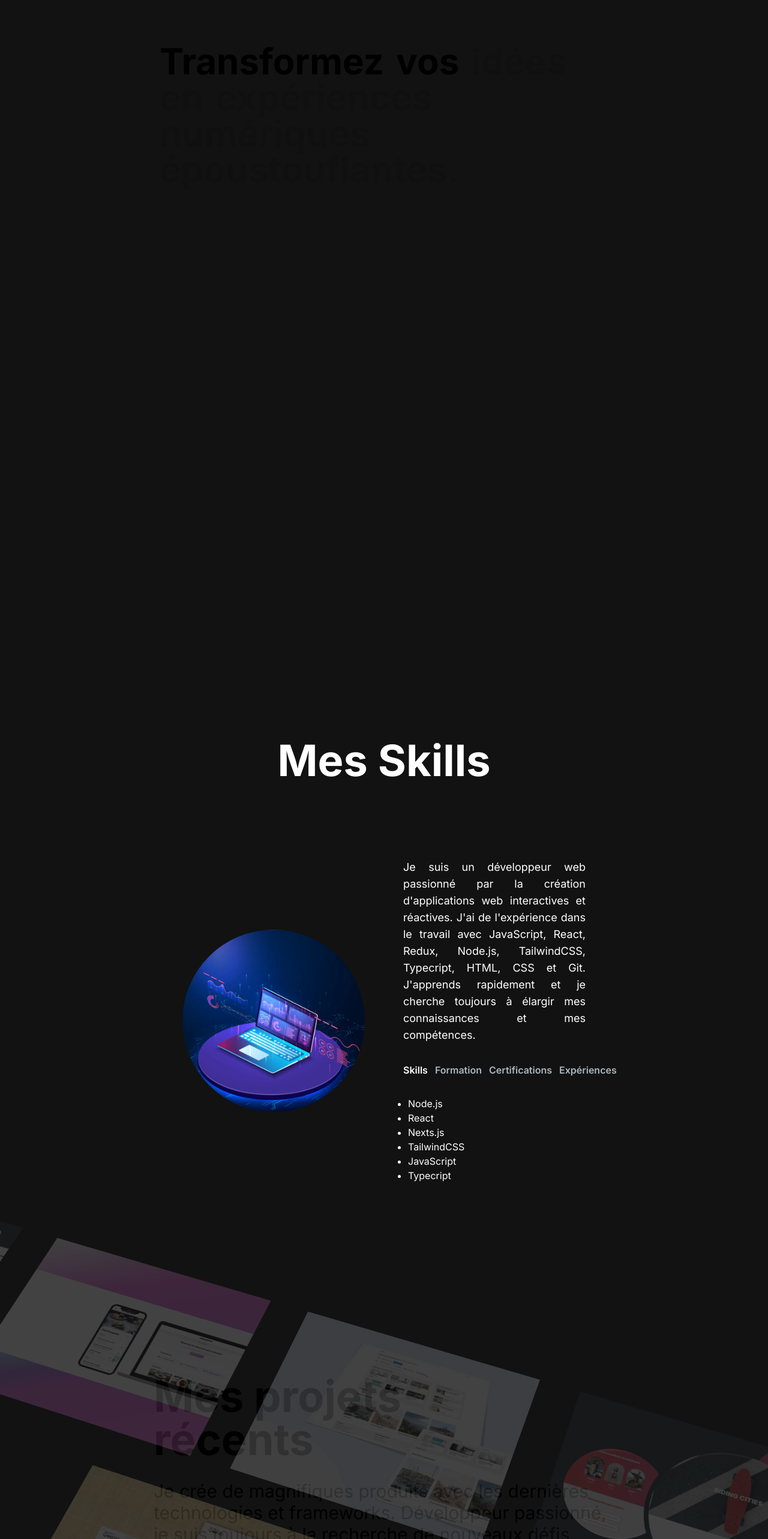
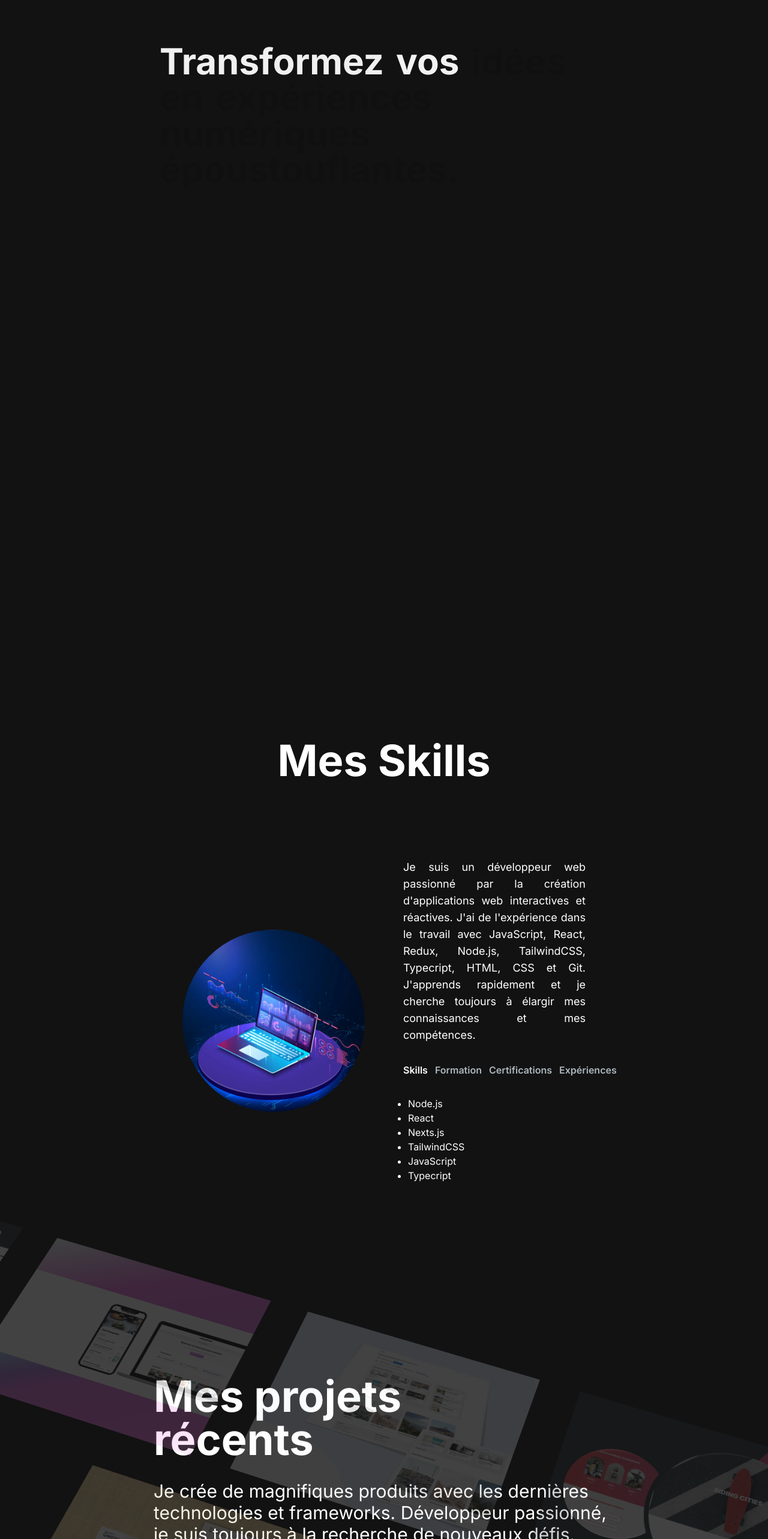
Before and after one commit to Weeskin/Personnal-portfolio-website, a Next.js app: page / in a window 1280 px wide. Shown: the part 1400-3966 px from the top of the page at 60% size. Built offline with nearby package versions, Linux system fonts and the light colour scheme.

Commit message:
Text en white

```diff
--- a/src/app/components/magicui/text-reveal.tsx
+++ b/src/app/components/magicui/text-reveal.tsx
@@ -33,7 +33,7 @@ export const TextRevealByWord: FC<TextRevealByWordProps> = ({
 				<p
 					ref={targetRef}
 					className={
-						"flex flex-wrap text-3xl font-bold text-black/20 dark:text-white/20 sm:text-5xl md:text-7xl lg:text-6xl xl:text-6xl"
+						"flex flex-wrap text-3xl font-bold text-black/20  sm:text-5xl md:text-7xl lg:text-6xl xl:text-6xl"
 					}
 				>
 					{words.map((word, i) => {
@@ -68,7 +68,7 @@ const Word: FC<WordProps> = ({ children, progress, range }) => {
 			<span className={"absolute opacity-30"}>{children}</span>
 			<motion.span
 				style={{ opacity: opacity }}
-				className={"text-black dark:text-white"}
+				className={"text-white"}
 			>
 				{children}
 			</motion.span>
--- a/src/app/components/ui/projects-parallax.tsx
+++ b/src/app/components/ui/projects-parallax.tsx
@@ -58,7 +58,7 @@ export const ProjectParallax = ({
 		<section
 			ref={ref}
 			id="projects"
-			className="hidden sm:flex md:flex lg:flex xl:flex 2xl:flex w-full flex-col h-[200vh] overflow-hidden  antialiased relative sflex-col self-auto [perspective:1000px] [transform-style:preserve-3d]"
+			className="hidden sm:flex md:flex lg:flex xl:flex 2xl:flex w-full flex-col h-[200vh] overflow-hidden relative sflex-col self-auto [perspective:1000px] [transform-style:preserve-3d]"
 		>
 			<Header />
 			<motion.div
@@ -105,10 +105,10 @@ export const ProjectParallax = ({
 export const Header = () => {
 	return (
 		<div className="w-full xl:px-60 relative left-0 top-0 py-64 mx-auto">
-			<h1 className="px-[1rem] max-w-8xl sm:text-6xl md:text-7xl lg:text-7xl xl:text-7xl font-bold dark:text-white">
+			<h1 className="px-[1rem] max-w-8xl sm:text-6xl md:text-7xl lg:text-7xl xl:text-7xl font-bold text-white">
 				Mes projets <br /> récents
 			</h1>
-			<p className="px-[1rem] max-w-5xl text-base sm:text-2xl md:text-4xl lg:text-3xl xl:text-3xl mt-8 dark:text-neutral-200">
+			<p className="px-[1rem] max-w-5xl text-base sm:text-2xl md:text-4xl lg:text-3xl xl:text-3xl mt-8 text-white">
 				Je crée de magnifiques produits avec les dernières technologies et
 				frameworks. Développeur passionné, je suis toujours à la recherche de
 				nouveaux défis.
```
